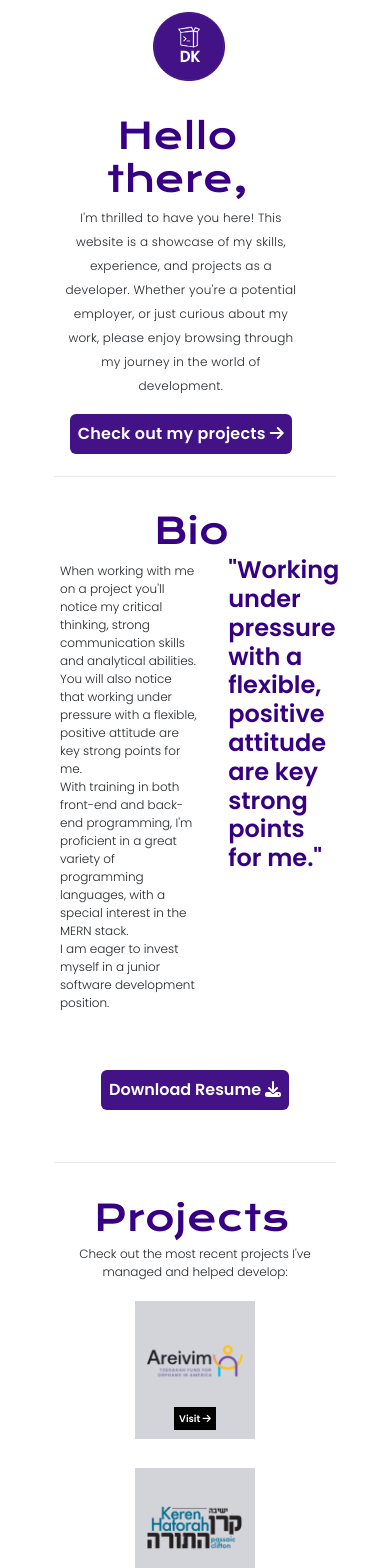
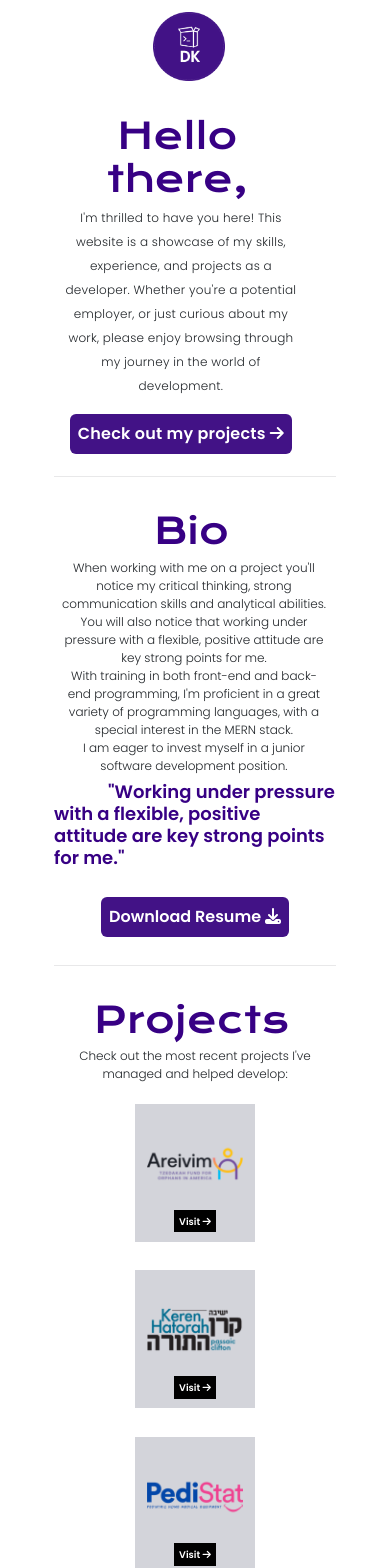
Before and after one commit to devspitz/Portfolio, a React (Create React App) app in the folder client/: page / in a window 390 px wide. Shown: the top 1568 px of the page. Built offline with nearby package versions, Linux system fonts and the light colour scheme.

Commit message:
mobile edits

```diff
--- a/client/src/App.css
+++ b/client/src/App.css
@@ -396,13 +396,22 @@ label {
         padding: .5em;
     }
 
+    #bio .bioDiv {
+        display: block;
+    }
+
     #bio .bioDiv p {
-        text-align: left;
+        text-align: center;
+        width: 95%;
     }
 
     #bio .bioDiv h2 {
-        font-size: 2em;
-        margin-left: 1em;
+        font-size: 1.5em;
+        display: inline;
+    }
+
+    #bio .bioDiv .resume {
+        margin: 1em auto;
     }
 
     .navWrapper {
@@ -448,6 +457,12 @@ label {
         margin: 1em 0;
     }
 
+    #contact .fa-solid,
+    #contact .fa-brands,
+    #contact .fa {
+        font-size: 1em;
+    }
+
     #contact .contactForm {
         margin: 3em auto;
         text-align: center;
```
